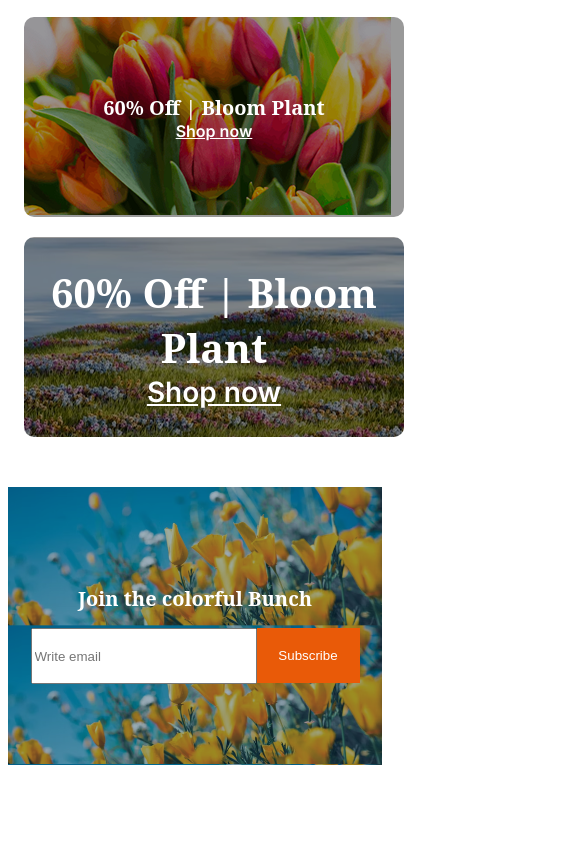
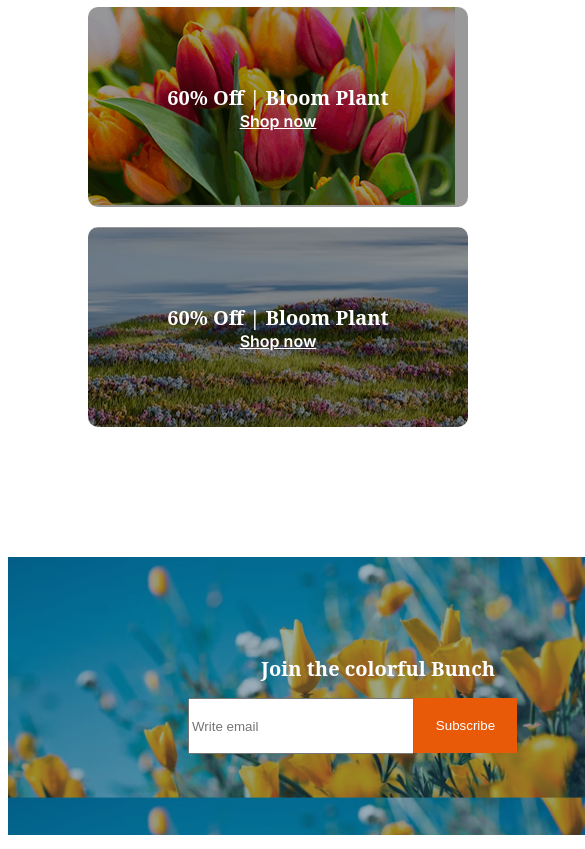
Before and after one commit to Ha-Mim123/flower-market-A02, a plain HTML site: page index.html in a window 390 px wide. Shown: the part 4824-5673 px from the top of the page, 585 px wide, since content can reach past the window. Drawn offline with Linux system fonts and the light colour scheme.

Commit message:
all done

```diff
--- a/index.html
+++ b/index.html
@@ -120,29 +120,31 @@
         <section class="display-flex offer-section">
             <div class="two">
                 <div class="plant-deal-01">
-                    <h4 class="offer-title-01 noto-serif-normal">60% Off | Bloom Plant</h4>
+                    <h4 class="offer-title-01 noto-serif-normal new3">60% Off | Bloom Plant</h4>
                     <a href="" class="click-01">Shop now</a>
                 </div>
                 <div class="plant-deal-02">
-                    <h4 class="offer-title-01 noto-serif-normal">60% Off | Bloom Plant</h4>
+                    <h4 class="offer-title-01 noto-serif-normal new3">60% Off | Bloom Plant</h4>
                     <a href="" class="click-01">Shop now</a>
                 </div>
             </div>
             <div class="plant-deal-03">
-                <h4 class="offer-title-02 noto-serif-normal">60% Off | Bloom Plant</h4>
+                <h4 class="offer-title-02 noto-serif-normal new3">60% Off | Bloom Plant</h4>
                 <a href="" class="click-02">Shop now</a>
             </div>
         </section>
         <!-- join section -->
-        <section class="join-section display-flex">
-            <h1 class="join-title noto-serif-normal">Join the colorful Bunch</h1>
-            <div class="display-flex">
-                <div>
+        <section class="join">
+            <div class="join-section display-flex">
+                <h1 class="join-title noto-serif-normal">Join the colorful Bunch</h1>
+            <div class="display-flex join-input-section">
+                <div class="pc3">
                     <input placeholder="Write email" type="email" name="" id="email">
                 </div>
                 <div>
                     <button class="btn-primary btn">Subscribe</button>
                 </div>
+            </div>
             </div>
         </section>
     </main>
--- a/style/style.css
+++ b/style/style.css
@@ -255,7 +255,7 @@ main > section{
 }
 .join-section{
     background-image: url("../assets/news-letter-bg.png");
-    max-width: 100%;
+    width: 100%;
     height: 533px;
     margin: 100px auto;
     display: flex;
@@ -424,7 +424,16 @@ footer > section > div > ul > li{
     }
 
     /* offer section */
+    .offer-section{
+        display: flex;
+        flex-direction: column;
+        max-width: 100%;
+        margin: 40px ;
 
+        gap: 20px;
+        padding: 0 16px;
+        padding-left: 40px;
+    }
     .plant-deal-01,
     .plant-deal-02,
     .plant-deal-03{
@@ -432,14 +441,7 @@ footer > section > div > ul > li{
         flex-direction: column;
         justify-content: center;
         margin-bottom: 0px;
-    }
-    .offer-section{
-        display: flex;
-        flex-direction: column;
-        max-width: 100%;
-        margin: 50px auto;
-        gap: 20px;
-        padding: 0 16px;
+        width: 100%;
     }
     .plant-deal-01{
         margin-bottom: 20px;
@@ -451,15 +453,31 @@ footer > section > div > ul > li{
         height: 200px;
         margin-left:0px;
     }
+    .new3{
+        font-size: 1.25rem;
+        font-weight: bold;
+    }
+    .click-01, .click-02{
+        font-size: 1rem;
+        font-weight: 600;
+    }
     /* join section */
-
+    .join{
+        width: 560px;
+    }
     .join-section{
         display: flex;
         flex-direction: column;
+        justify-content: center;
+        text-align: center;
+        align-items: center;
         background-size: 100%;
-        max-width: 100%;
+        width: 100%;
         height: 278px;
-        margin: 50px auto;
+        padding-left: 90px;
+    }
+    .join-input-section{
+        width: 100%;
     }
     .join-title{
         width: 235px;
@@ -467,9 +485,13 @@ footer > section > div > ul > li{
         font-size: 1.25rem;
         font-weight: bold;
     }
+    .pc3{
+        padding-left: 90px;
+    }
     #email{
         height: 50px;
         width: 218px;
+
     }
     .btn{
         width: 103px;
```
